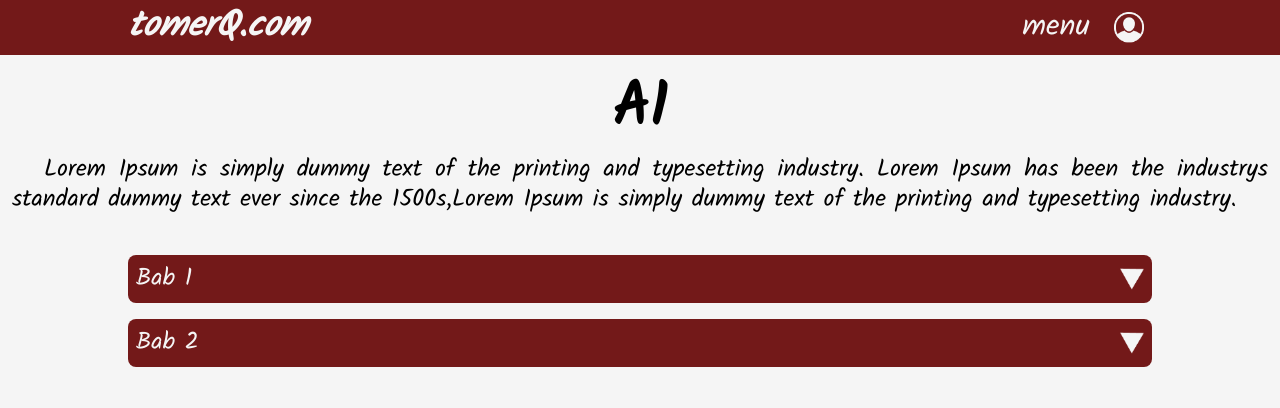
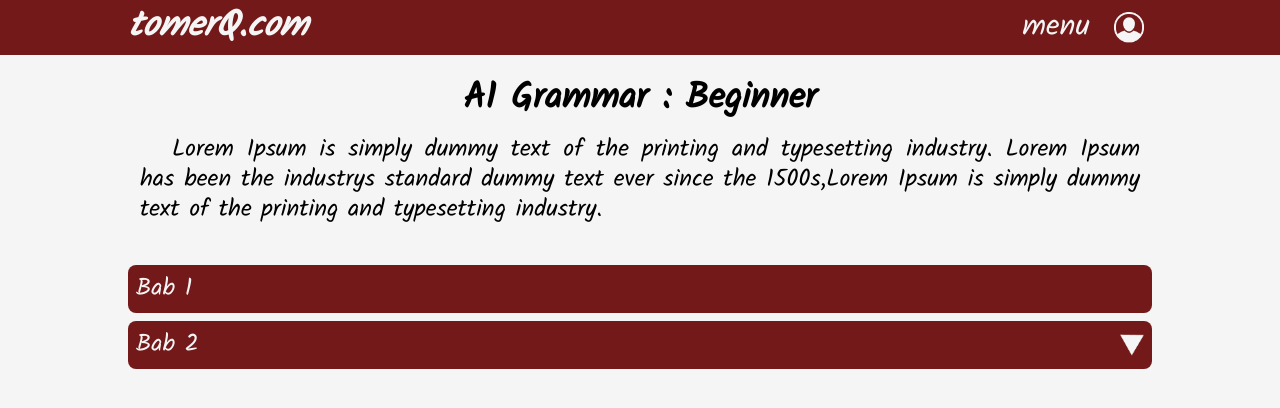
Before and after one commit to barmuch/tomerq.com, a Next.js app: page /kurikulum/materi in a window 1280 px wide. Shown: the top 408 px of the page. Built offline with nearby package versions, Linux system fonts and the light colour scheme.

Commit message:
Materi Page added

```diff
--- a/src/app/kurikulum/materi/page.jsx
+++ b/src/app/kurikulum/materi/page.jsx
@@ -1,23 +1,55 @@
+"use client"
 import Navbar from '@/components/navbar'
 import Image from 'next/image'
-const materi = () => {
+import {useState} from 'react'
+const Materi = () => {
+
+    const materis = [
+        {
+            title : "materi 1"
+        },
+        {
+            title : "materi 2"
+        },
+        {
+            title : "materi 3"
+        },
+        {
+            title : "materi 4"
+        },
+        {
+            title : "materi 5"
+        }
+    ]
+    const [isOpen, setIsopen] = useState(false)
+    const showMateri = () => {
+        setIsopen(!isOpen)
+    }
+
   return (
     <div className=''>
         <div className='bg-primary1 text-primary2'><Navbar/></div>
         <div className='bg-primary2 w-max-full h-screen flex flex-col items-center py-6 gap-4 '>
 
-            <div className='text-6xl font-semibold text-black'>A1</div>
+            <div className='text-4xl font-semibold text-black'>A1 Grammar : Beginner</div>
 
-            <div className='text-2xl px-3 text-black text-justify leading-tight indent-8'>Lorem Ipsum is simply dummy text of the printing and typesetting industry. Lorem Ipsum has been the industrys standard dummy text ever since the 1500s,Lorem Ipsum is simply dummy text of the printing and typesetting industry. </div>
+            <div className='text-2xl px-3 text-black text-justify leading-tight indent-8 w-4/5'>Lorem Ipsum is simply dummy text of the printing and typesetting industry. Lorem Ipsum has been the industrys standard dummy text ever since the 1500s,Lorem Ipsum is simply dummy text of the printing and typesetting industry. </div>
 
             {/* materi */}
-            <div className='flex flex-col w-4/5 items-center gap-4 my-6'>
-                {/* materi item */}
-                <div className='text-2xl  text-primary2 bg-primary1 w-full rounded-lg p-2 flex flex-row justify-between items-center'>
-                    <div>Bab 1</div>
-                    <div><Image src="/polygon.png" alt="" width={24} height={24} /></div>
+            <div className='flex flex-col w-4/5 items-start gap-2 my-6'>
+                {/* Bab item */}
+                <div className='bab text-2xl  text-primary2 bg-primary1 w-full rounded-lg p-2 flex flex-row gap-2 items-center cursor-pointer hover:bg-hover2' onClick={showMateri}>
+                    <div className=''>Bab 1</div>
                 </div>
-
+                {/* Materi Item */}
+                {isOpen &&(
+                <div className='item flex flex-col text-black '>
+                    {materis.map((materi)=>(
+                            <div className='bg-black justify-items-start text-xl pl-3' key={materi.title}>-{materi.title}</div>
+                        ))}
+                </div>
+                )}
+                {/* Bab Item */}
                 <div className='text-2xl  text-primary2 bg-primary1 w-full rounded-lg p-2 flex flex-row justify-between items-center'>
                     <div>Bab 2</div>
                     <div><Image src="/polygon.png" alt="" width={24} height={24} /></div>
@@ -29,4 +61,4 @@ const materi = () => {
   )
 }
 
-export default materi
+export default Materi
--- a/tailwind.config.js
+++ b/tailwind.config.js
@@ -16,7 +16,8 @@ module.exports = {
     colors: {
       'primary1' : '#731919',
       'primary2' : '#F5F5F5',
-      'hover1' : '#B6ADAD'
+      'hover1' : '#B6ADAD',
+      'hover2' : '#BD3D3D',
     }
   },
   plugins: [],
```
